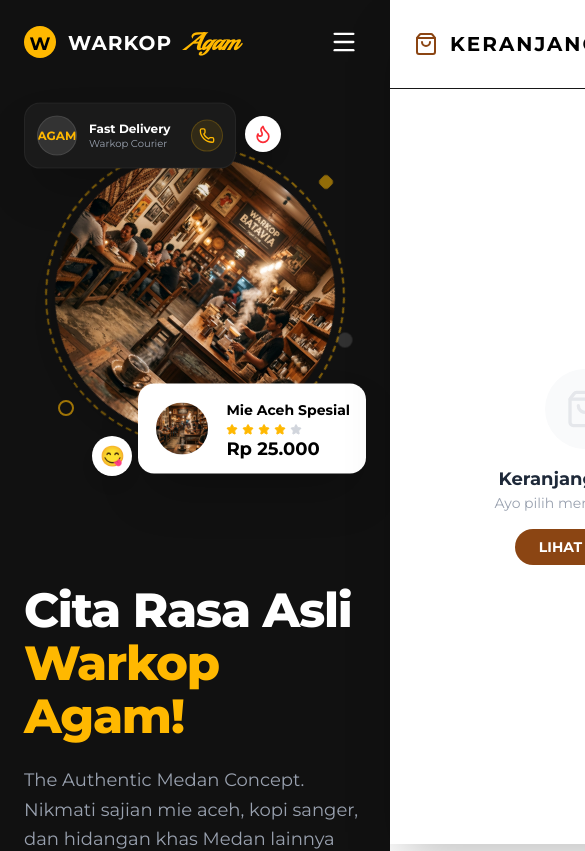
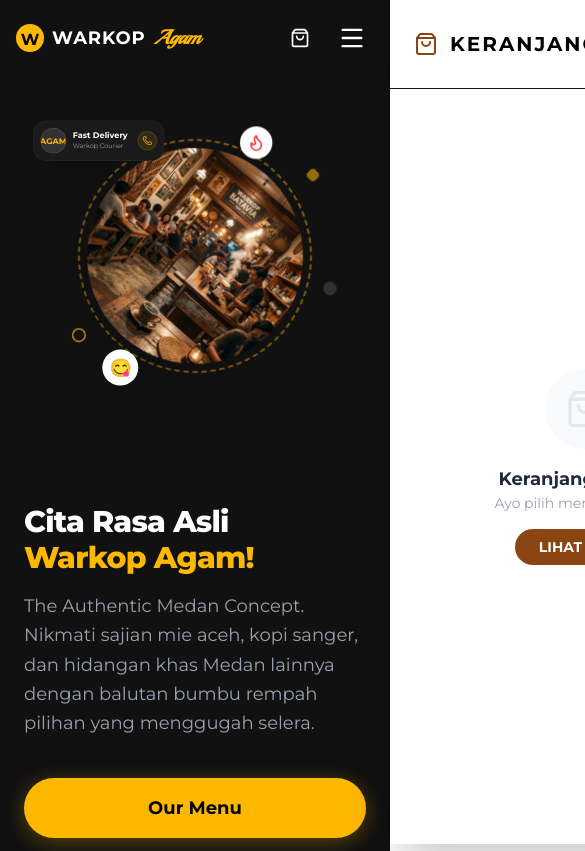
Before and after one commit to MarioSitepu/Agam-Web, a Next.js app: page / in a window 390 px wide. Shown: the top 851 px of the page, 585 px wide, since content can reach past the window. Built offline with nearby package versions, Linux system fonts and the light colour scheme.

Commit message:
fix : responsiveness for mobile app at landing page , etc.

```diff
--- a/package.json
+++ b/package.json
@@ -2,6 +2,7 @@
   "name": "agamweb",
   "version": "0.1.0",
   "private": true,
+  "license": "MIT",
   "scripts": {
     "dev": "next dev",
     "build": "next build",
--- a/src/app/globals.css
+++ b/src/app/globals.css
@@ -24,4 +24,5 @@
   background: var(--background);
   color: var(--foreground);
   font-family: var(--font-montserrat), sans-serif;
+  overflow-x: hidden;
 }
--- a/src/components/Footer.tsx
+++ b/src/components/Footer.tsx
@@ -7,10 +7,17 @@
     <footer className="pt-20 pb-10 px-6 md:px-8 border-t border-white/10 bg-bg-dark text-white">
       <div className="max-w-7xl mx-auto grid grid-cols-1 sm:grid-cols-2 lg:grid-cols-4 gap-12 text-center sm:text-left">
         <div className="flex flex-col items-center sm:items-start">
-          <h2 className="text-3xl font-script text-white mb-6">Bakery</h2>
+          <div className="flex items-center gap-3 mb-6">
+            <div className="w-8 h-8 rounded-full bg-[#FFB800] flex items-center justify-center">
+              <span className="text-black font-bold text-lg leading-none mt-1">W</span>
+            </div>
+            <span className="text-2xl font-bold text-white uppercase tracking-wider">
+              WARKOP <span className="text-[#FFB800] italic font-script ml-1 normal-case tracking-normal text-3xl">Agam</span>
+            </span>
+          </div>
           <p className="text-white/60 mb-8 leading-relaxed max-w-sm sm:max-w-none">
-            Crafting moments of joy with every bite. Our bakery brings you the
-            finest artisanal breads and pastries, made with love and premium ingredients.
+            The Authentic Medan Concept. Menghadirkan cita rasa otentik Mie Aceh,
+            Kopi Sanger, dan kuliner khas Medan dengan bumbu rempah pilihan.
           </p>
           <div className="flex gap-4">
             <a href="#" className="w-10 h-10 rounded-full border border-white/20 flex items-center justify-center text-white hover:bg-white hover:text-black transition-all">
@@ -36,16 +43,16 @@
         </div>
 
         <div>
-          <h4 className="text-white font-medium mb-6 uppercase tracking-wider text-sm">Products</h4>
+          <h4 className="text-white font-medium mb-6 uppercase tracking-wider text-sm">Our Specialties</h4>
           <ul className="space-y-4">
-            <li><a href="#" className="text-white/60 hover:text-secondary-gold transition-colors">Artisanal Bread</a></li>
-            <li><a href="#" className="text-white/60 hover:text-secondary-gold transition-colors">Custom Cakes</a></li>
-            <li><a href="#" className="text-white/60 hover:text-secondary-gold transition-colors">French Pastries</a></li>
-            <li><a href="#" className="text-white/60 hover:text-secondary-gold transition-colors">Seasonal Specials</a></li>
+            <li><a href="#" className="text-white/60 hover:text-secondary-gold transition-colors">Mie Aceh Spesial</a></li>
+            <li><a href="#" className="text-white/60 hover:text-secondary-gold transition-colors">Nasi Gurih Medan</a></li>
+            <li><a href="#" className="text-white/60 hover:text-secondary-gold transition-colors">Kopi Sanger</a></li>
+            <li><a href="#" className="text-white/60 hover:text-secondary-gold transition-colors">Teh Tarek</a></li>
           </ul>
         </div>
 
-        <div className="flex flex-col items-center sm:items-start">
+        <div className="flex flex-col items-center sm:items-start text-center sm:text-left">
           <h4 className="text-white font-medium mb-6 uppercase tracking-wider text-sm">Newsletter</h4>
           <p className="text-white/60 mb-6 text-sm">Subscribe to get special offers and seasonal news.</p>
           <div className="flex w-full gap-2 max-w-sm sm:max-w-none">
@@ -65,8 +72,8 @@
       </div>
 
       <div className="max-w-7xl mx-auto mt-20 pt-8 border-t border-white/5 flex flex-col md:flex-row items-center justify-between gap-6">
-        <p className="text-white/40 text-xs text-center md:text-left">
-          © 2024 Bakery Delight. All rights reserved. Made with love for artisanal baking.
+        <p className="text-white/40 text-[10px] sm:text-xs text-center md:text-left">
+          © 2024 Warkop Agam. All rights reserved. Authentic Taste of Medan.
         </p>
         <div className="flex gap-6 md:gap-8">
           <a href="#" className="text-white/40 text-xs hover:text-white transition-colors">Privacy Policy</a>
@@ -75,8 +82,8 @@
       </div>
 
       {/* Decorative text watermark */}
-      <span className="absolute -bottom-20 -left-10 text-[300px] leading-none text-white/5 font-black uppercase pointer-events-none select-none z-[-1]">
-        Bake
+      <span className="absolute left-1/2 top-1/2 -translate-x-1/2 -translate-y-1/2 text-[100px] xs:text-[150px] md:text-[300px] leading-none text-white/[0.02] font-black uppercase pointer-events-none select-none z-[-1]">
+        Agam
       </span>
     </footer>
   );
--- a/src/components/Hero.tsx
+++ b/src/components/Hero.tsx
@@ -10,7 +10,7 @@
 
         {/* Left Content */}
         <div className="relative z-10 flex flex-col items-start text-left order-2 lg:order-1 pt-10 lg:pt-0">
-          <h1 className="text-white font-sans text-5xl sm:text-6xl md:text-7xl font-extrabold leading-[1.1] tracking-tight mb-6">
+          <h1 className="text-white font-sans text-3xl xs:text-4xl sm:text-6xl md:text-7xl font-extrabold leading-[1.2] sm:leading-[1.1] tracking-tight mb-4 sm:mb-6">
             Cita Rasa Asli <br />
             <span className="text-[#FFB800]">Warkop Agam!</span>
           </h1>
@@ -19,7 +19,7 @@
             The Authentic Medan Concept. Nikmati sajian mie aceh, kopi sanger, dan hidangan khas Medan lainnya dengan balutan bumbu rempah pilihan yang menggugah selera.
           </p>
 
-          <a href="#menu" className="bg-[#FFB800] text-black px-10 py-4 rounded-full text-lg font-bold hover:bg-yellow-400 transition-all transform hover:scale-105 shadow-[0_4px_20px_rgba(255,184,0,0.3)]">
+          <a href="#menu" className="w-full sm:w-auto text-center bg-[#FFB800] text-black px-10 py-4 rounded-full text-lg font-bold hover:bg-yellow-400 transition-all transform hover:scale-105 shadow-[0_4px_20px_rgba(255,184,0,0.3)] active:scale-95">
             Our Menu
           </a>
 
@@ -48,15 +48,16 @@
         </div>
 
         {/* Right Image/Visuals */}
-        <div className="relative z-10 w-full h-[400px] sm:h-[500px] lg:h-[600px] flex justify-center items-center order-1 lg:order-2">
+        <div className="relative z-10 w-full h-[320px] xs:h-[380px] sm:h-[500px] lg:h-[600px] flex justify-center items-center order-1 lg:order-2 scale-90 xs:scale-100 lg:scale-110">
 
           {/* Main Circular Image */}
-          <div className="relative w-[300px] h-[300px] sm:w-[450px] sm:h-[450px] lg:w-[480px] lg:h-[480px] rounded-full p-2 border-2 border-dashed border-[#FFB800]/50 animate-[spin_60s_linear_infinite] hover:animate-none">
+          <div className="relative w-[260px] h-[260px] xs:w-[300px] xs:h-[300px] sm:w-[450px] sm:h-[450px] lg:w-[480px] lg:h-[480px] rounded-full p-2 border-2 border-dashed border-[#FFB800]/50 animate-[spin_60s_linear_infinite] hover:animate-none">
              <div className="w-full h-full rounded-full overflow-hidden relative shadow-2xl">
                 <Image
                   src="/hero-warkop.png"
                   alt="Warkop Agam Dish"
                   fill
+                  sizes="(max-width: 768px) 100vw, (max-width: 1200px) 50vw, 33vw"
                   className="object-cover hover:scale-105 transition-transform duration-700"
                   priority
                 />
@@ -64,33 +65,33 @@
           </div>
 
           {/* Floating Badge 1 (Courier/Delivery) */}
-          <div className="absolute top-[5%] md:top-[10%] left-0 sm:left-[5%] lg:-left-5 bg-[#1A1A1A] rounded-2xl p-3 flex items-center gap-3 shadow-2xl border border-white/5 animate-bounce" style={{animationDuration: '3s'}}>
-            <div className="w-10 h-10 rounded-full bg-[#333333] overflow-hidden flex items-center justify-center border border-white/10">
-              <span className="text-[#FFB800] font-bold text-xs uppercase">Agam</span>
+          <div className="absolute top-[5%] md:top-[10%] left-[-5%] sm:left-[5%] lg:-left-5 bg-[#1A1A1A] rounded-2xl p-2 md:p-3 flex items-center gap-2 md:gap-3 shadow-2xl border border-white/5 animate-bounce scale-90 md:scale-100" style={{animationDuration: '3s'}}>
+            <div className="w-8 h-8 md:w-10 md:h-10 rounded-full bg-[#333333] overflow-hidden flex items-center justify-center border border-white/10">
+              <span className="text-[#FFB800] font-bold text-[10px] md:text-xs uppercase">Agam</span>
             </div>
             <div>
-              <p className="text-white text-xs font-bold leading-tight">Fast Delivery</p>
-              <p className="text-gray-400 text-[10px]">Warkop Courier</p>
+              <p className="text-white text-[10px] md:text-xs font-bold leading-tight">Fast Delivery</p>
+              <p className="text-gray-400 text-[8px] md:text-[10px]">Warkop Courier</p>
             </div>
-            <div className="w-8 h-8 rounded-full bg-[rgba(255,184,0,0.1)] flex items-center justify-center ml-2 border border-[#FFB800]/20">
-              <Phone className="w-4 h-4 text-[#FFB800]" />
+            <div className="w-6 h-6 md:w-8 md:h-8 rounded-full bg-[rgba(255,184,0,0.1)] flex items-center justify-center ml-1 md:ml-2 border border-[#FFB800]/20">
+              <Phone className="w-3 h-3 md:w-4 md:h-4 text-[#FFB800]" />
             </div>
           </div>
 
-          {/* Floating Badge 2 (Price/Rating) */}
-          <div className="absolute bottom-[5%] md:bottom-[10%] right-0 sm:right-[0%] lg:-right-5 bg-white rounded-2xl p-4 shadow-2xl flex items-center gap-4 animate-bounce" style={{animationDelay: '1.5s', animationDuration: '3.5s'}}>
-             <div className="w-14 h-14 rounded-full overflow-hidden relative bg-gray-200 border-2 border-white shadow-inner">
-                <Image src="/hero-warkop.png" alt="Mie Aceh" fill className="object-cover" />
+          {/* Floating Badge 2 (Price/Rating) - Hidden on very small screens to avoid overlap */}
+          <div className="hidden xs:flex absolute bottom-[5%] md:bottom-[10%] right-[-5%] sm:right-[0%] lg:-right-5 bg-white rounded-2xl p-3 md:p-4 shadow-2xl items-center gap-3 md:gap-4 animate-bounce scale-75 md:scale-100" style={{animationDelay: '1.5s', animationDuration: '3.5s'}}>
+             <div className="w-10 h-10 md:w-14 md:h-14 rounded-full overflow-hidden relative bg-gray-200 border-2 border-white shadow-inner">
+                <Image src="/hero-warkop.png" alt="Mie Aceh" fill sizes="56px" className="object-cover" />
              </div>
              <div>
-                <p className="text-black font-bold text-sm">Mie Aceh Spesial</p>
-                <div className="flex items-center gap-1 my-1">
+                <p className="text-black font-bold text-xs md:text-sm">Mie Aceh Spesial</p>
+                <div className="flex items-center gap-0.5 md:gap-1 my-0.5 md:my-1">
                   {[...Array(4)].map((_, i) => (
-                    <Star key={i} className="w-3 h-3 text-[#FFB800] fill-[#FFB800]" />
+                    <Star key={i} className="w-2 h-2 md:w-3 md:h-3 text-[#FFB800] fill-[#FFB800]" />
                   ))}
-                  <Star className="w-3 h-3 text-gray-300 fill-gray-300" />
+                  <Star className="w-2 h-2 md:w-3 md:h-3 text-gray-300 fill-gray-300" />
                 </div>
-                <p className="text-black font-bold text-lg leading-none">Rp 25.000</p>
+                <p className="text-black font-bold text-sm md:text-lg leading-none">Rp 25.000</p>
              </div>
           </div>
 
--- a/src/components/Navbar.tsx
+++ b/src/components/Navbar.tsx
@@ -30,16 +30,16 @@
   const activeCategoryData = menuData.find(cat => cat.id === activeCategory);
 
   return (
-    <nav className="fixed top-0 left-0 right-0 z-50 bg-[#111111] py-5 px-6 lg:px-12 transition-all duration-300">
+    <nav className="fixed top-0 left-0 right-0 z-50 bg-[#111111] py-4 md:py-5 px-4 sm:px-6 lg:px-12 transition-all duration-300">
       <div className="max-w-7xl mx-auto flex items-center justify-between">
         {/* Logo Section */}
-        <Link href="/" className="flex items-center gap-3 relative z-20">
-          <div className="w-8 h-8 rounded-full bg-[#FFB800] flex items-center justify-center">
-             <span className="text-black font-bold text-lg leading-none mt-1">W</span>
+        <Link href="/" className="flex items-center gap-2 md:gap-3 relative z-20">
+          <div className="w-7 h-7 md:w-8 md:h-8 rounded-full bg-[#FFB800] flex items-center justify-center">
+             <span className="text-black font-bold text-base md:text-lg leading-none mt-1">W</span>
           </div>
           <div className="flex items-center">
-            <span className="text-xl md:text-2xl font-bold text-white uppercase tracking-wider font-sans">
-              WARKOP <span className="text-[#FFB800] italic font-script ml-1 normal-case tracking-normal text-2xl md:text-3xl">Agam</span>
+            <span className="text-lg md:text-2xl font-bold text-white uppercase tracking-wider font-sans">
+              WARKOP <span className="text-[#FFB800] italic font-script ml-0.5 md:ml-1 normal-case tracking-normal text-xl md:text-3xl">Agam</span>
             </span>
           </div>
         </Link>
@@ -104,6 +104,7 @@
                             src={item.image || "/placeholder-food.png"}
                             alt={item.name}
                             fill
+                            sizes="(max-width: 768px) 100vw, 25vw"
                             className="object-cover group-hover:scale-110 transition-transform duration-500"
                           />
                           <div className="absolute inset-0 bg-black/20 group-hover:bg-black/0 transition-colors" />
@@ -130,36 +131,37 @@
         </div>
 
         {/* Right Section (Actions) */}
-        <div className="hidden lg:flex items-center gap-6 relative z-20">
-          <button className="text-white hover:text-[#FFB800] transition-colors">
+        <div className="flex items-center gap-3 md:gap-6 relative z-20">
+          <button className="hidden sm:block text-white hover:text-[#FFB800] transition-colors">
             <Search size={20} />
           </button>
 
           <button
             onClick={() => setIsCartOpen(true)}
-            className="relative text-white hover:text-[#FFB800] transition-colors"
+            className="relative text-white hover:text-[#FFB800] transition-colors p-2"
           >
-            <ShoppingBag size={20} />
+            {/* Optimized ShoppingBag icon */}
+            <ShoppingBag className="w-5 h-5 md:w-6 md:h-6" />
             {totalCount > 0 && (
-              <span className="absolute -top-2 -right-2 bg-[#FFB800] text-black text-[10px] font-bold w-4 h-4 flex items-center justify-center rounded-full">
+              <span className="absolute top-0 right-0 md:-top-2 md:-right-2 bg-[#FFB800] text-black text-[10px] font-bold w-4 h-4 flex items-center justify-center rounded-full">
                 {totalCount}
               </span>
             )}
           </button>
 
-          <button className="flex items-center gap-2 border border-[#FFB800] px-6 py-2 rounded-full text-white hover:bg-[#FFB800] hover:text-black transition-all group">
+          <button className="hidden lg:flex items-center gap-2 border border-[#FFB800] px-6 py-2 rounded-full text-white hover:bg-[#FFB800] hover:text-black transition-all group">
             <span className="text-sm font-medium">Login</span>
             <LogIn size={16} className="text-[#FFB800] group-hover:text-black" />
           </button>
-        </div>
 
           {/* Mobile Toggle */}
           <button
-          className="lg:hidden text-white p-2 relative z-20"
+            className="lg:hidden text-white p-2"
             onClick={() => setIsOpen(!isOpen)}
           >
             {isOpen ? <X size={28} /> : <Menu size={28} />}
           </button>
+        </div>
       </div>
 
       {/* Mobile Menu Drawer */}
@@ -183,7 +185,7 @@
                     onClick={() => setIsOpen(false)}
                   >
                     <div className="relative aspect-square rounded-lg overflow-hidden bg-[#333333]">
-                       <Image src={cat.items[0]?.image || "/placeholder-food.png"} alt={cat.name} fill className="object-cover" />
+                       <Image src={cat.items[0]?.image || "/placeholder-food.png"} alt={cat.name} fill sizes="100px" className="object-cover" />
                     </div>
                     <span className="text-white text-xs font-bold uppercase">{cat.name}</span>
                   </Link>
--- a/src/components/ProductGrid.tsx
+++ b/src/components/ProductGrid.tsx
@@ -20,6 +20,7 @@
           src={image}
           alt={name}
           fill
+          sizes="(max-width: 768px) 100vw, (max-width: 1024px) 50vw, 33vw"
           className="object-cover transition-transform group-hover:scale-110"
         />
       </div>
--- a/src/components/PromoBanner.tsx
+++ b/src/components/PromoBanner.tsx
@@ -17,8 +17,8 @@
         </button>
       </div>
 
-      {/* Decorative text watermark */}
-      <span className="absolute -bottom-10 right-0 text-[200px] leading-none text-black/5 font-black uppercase pointer-events-none select-none">
+      {/* Decorative text watermark - centered for better responsive balance */}
+      <span className="absolute left-1/2 top-1/2 -translate-x-1/2 -translate-y-1/2 text-[100px] xs:text-[140px] md:text-[200px] leading-none text-black/[0.03] font-black uppercase pointer-events-none select-none z-0">
         Sale
       </span>
     </div>
```
Also changed, not shown: src/components/AboutUs.tsx (+7 -5 lines), src/components/ExploreSection.tsx (+9 -8 lines), 2 other files (tests, documents, lock files or other folders). Lines whose indentation alone changed are shown as unchanged.
